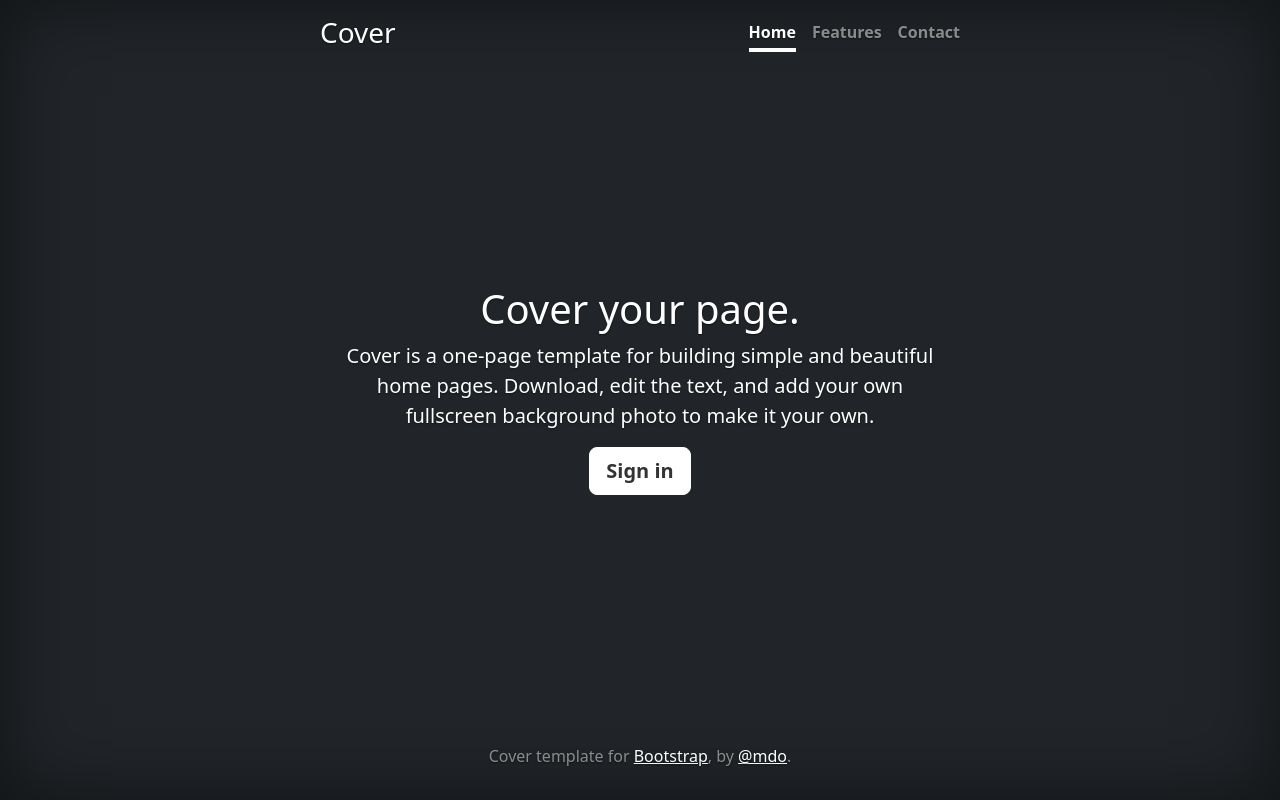
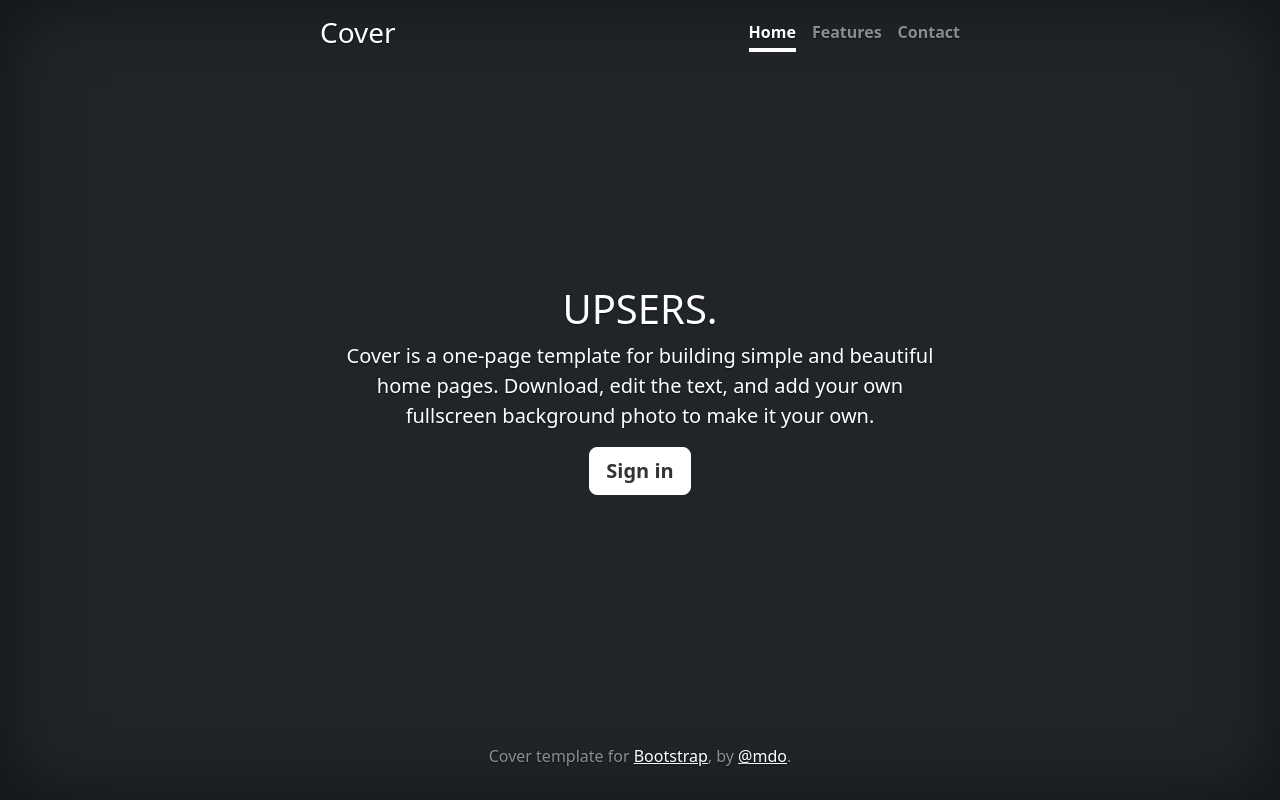
Before and after one commit to krish-bedi/UPS-2022-Hackathon-team-11-the-pythons, a plain HTML site: page cover/index.html in a window 1280 px wide. Drawn offline with Linux system fonts and the light colour scheme.

Commit message:
Update index.html

```diff
--- a/cover/index.html
+++ b/cover/index.html
@@ -88,7 +88,7 @@
   </header>
 
   <main class="px-3">
-    <h1>Cover your page.</h1>
+    <h1>UPSERS.</h1>
     <p class="lead">Cover is a one-page template for building simple and beautiful home pages. Download, edit the text, and add your own fullscreen background photo to make it your own.</p>
     <p class="lead">
       <a href="#" class="btn btn-lg btn-secondary fw-bold border-white bg-white">Sign in</a>
```
